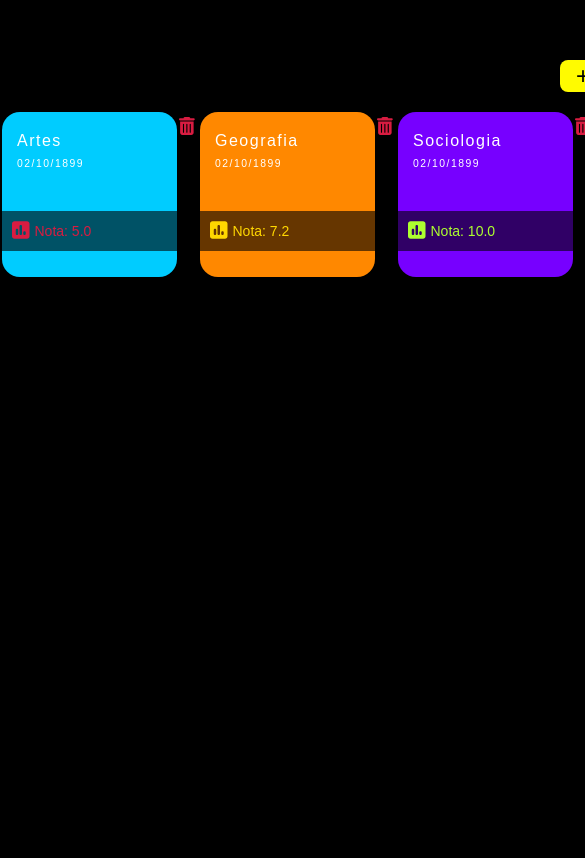
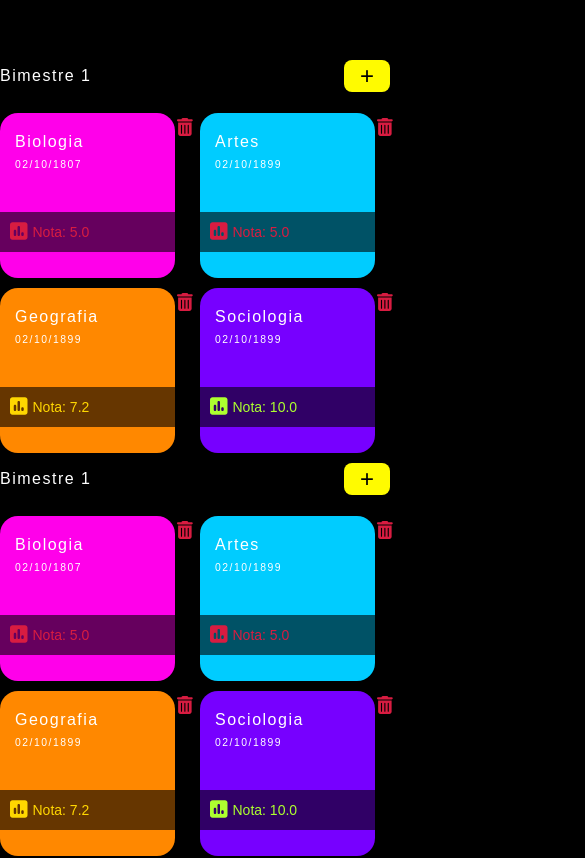
Before and after one commit to FreymundDeveloper/Note-Record, a React (Create React App) app in the folder frontend/: page / in a window 390 px wide. Shown: the top 858 px of the page, 585 px wide, since content can reach past the window. Built offline with nearby package versions, Linux system fonts and the light colour scheme.

Commit message:
ContainerCard Responsive

```diff
--- a/frontend/src/components/Card/CardMain.tsx
+++ b/frontend/src/components/Card/CardMain.tsx
@@ -42,6 +42,8 @@ const StyledCardMain = styled.div`
     background-color: ${(props) => props.theme.color.bodyColor};
     border-radius: 18px;
     padding-right: 10px;
+    margin-right: 2px;
+    margin-top: 10px;
     position: relative;
 `;
 
--- a/frontend/src/components/Container/ContainerCard.tsx
+++ b/frontend/src/components/Container/ContainerCard.tsx
@@ -30,9 +30,17 @@ export const ContainerCard: React.FC<ContainerCardProps> = ({ cardProps, onCardB
     );
 };
 
-const Container = styled.div``;
+const Container = styled.div`
+    display: flex;
+    flex-direction: column;
+    align-items: center;
+`;
 
 const CardsContainer = styled.div`
     display: flex;
-    justify-content: space-around;
+    justify-content: center;
+
+    @media (max-width: 548px) {
+        flex-wrap: wrap;
+  }
 `;
--- a/frontend/src/components/Container/ContainerTopic.tsx
+++ b/frontend/src/components/Container/ContainerTopic.tsx
@@ -31,7 +31,7 @@ const Container = styled.div`
     justify-content: space-between;
     align-items: center;
     padding: 10px;
-    margin-bottom: 10px;
+    margin-bottom: 1px;
     width: 100%;
 `;
 
@@ -44,6 +44,7 @@ const CardContainer = styled.div`
     display: flex;
     align-items: center;
     border-radius: 8px;
+    margin-right: 10px;
 `;
 
 const Card = styled.div`
--- a/frontend/src/home/Home.tsx
+++ b/frontend/src/home/Home.tsx
@@ -56,7 +56,10 @@ export const Home: React.FC = () => {
     return (
         <ContainerHome>
             <ContainerCard cardProps={exemp} onButtonClick={handleOpenModal} onCardButtonClick={userOpenModal} onClearNote={callDelete} />
-            <Modal userSelectedCard={userSelection} isOpen={isModalOpen} content={"Bimestre 1"} onClose={handleCloseModal} />
+            <ContainerCard cardProps={exemp} onButtonClick={handleOpenModal} onCardButtonClick={userOpenModal} onClearNote={callDelete} />
+            <ContainerCard cardProps={exemp} onButtonClick={handleOpenModal} onCardButtonClick={userOpenModal} onClearNote={callDelete} />
+            <ContainerCard cardProps={exemp} onButtonClick={handleOpenModal} onCardButtonClick={userOpenModal} onClearNote={callDelete} />
+            <Modal userSelectedCard={userSelection} isOpen={isModalOpen} content={"Bimestre "+exemp.id} onClose={handleCloseModal} />
         </ContainerHome>
     );
 };
```
